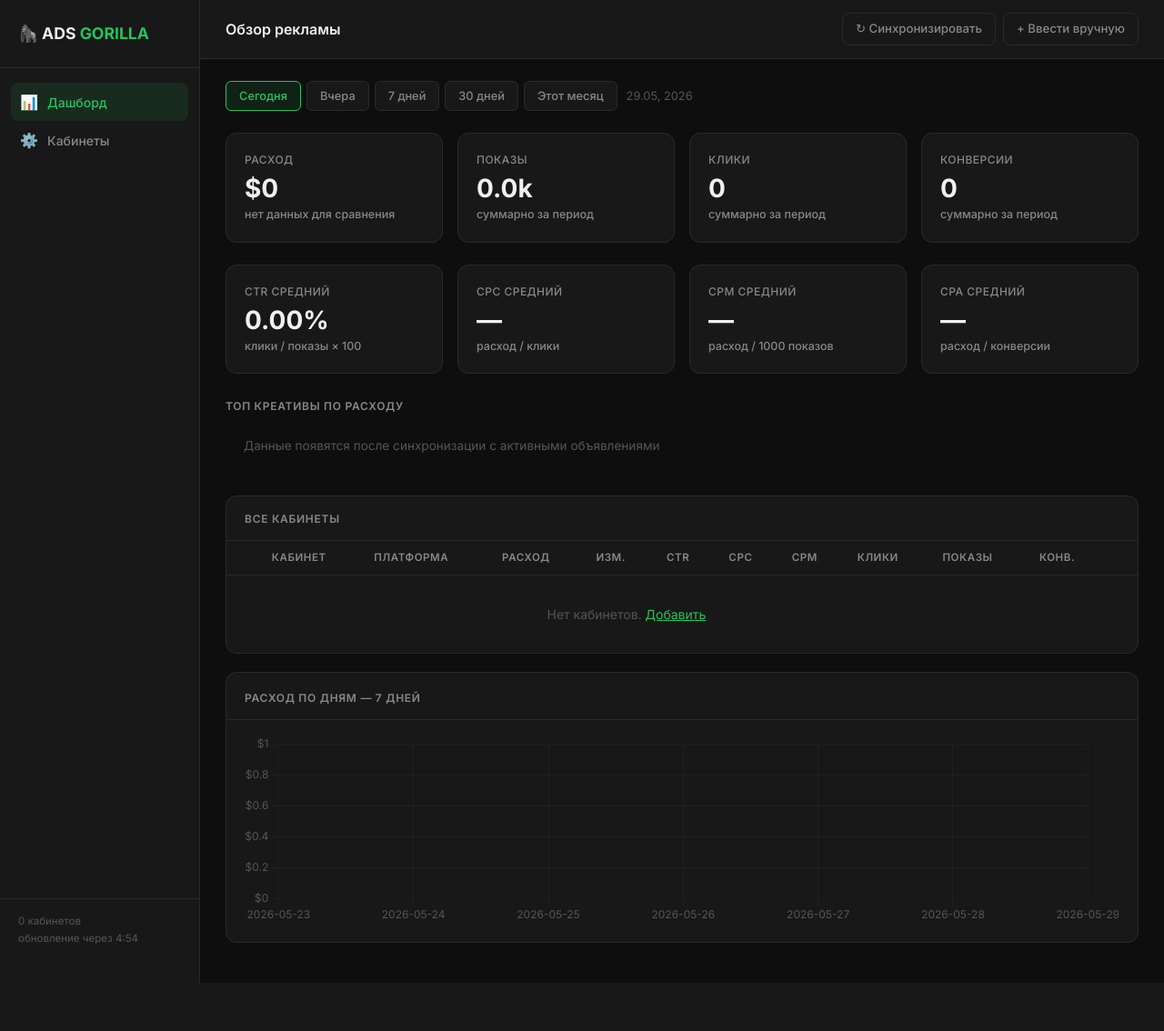
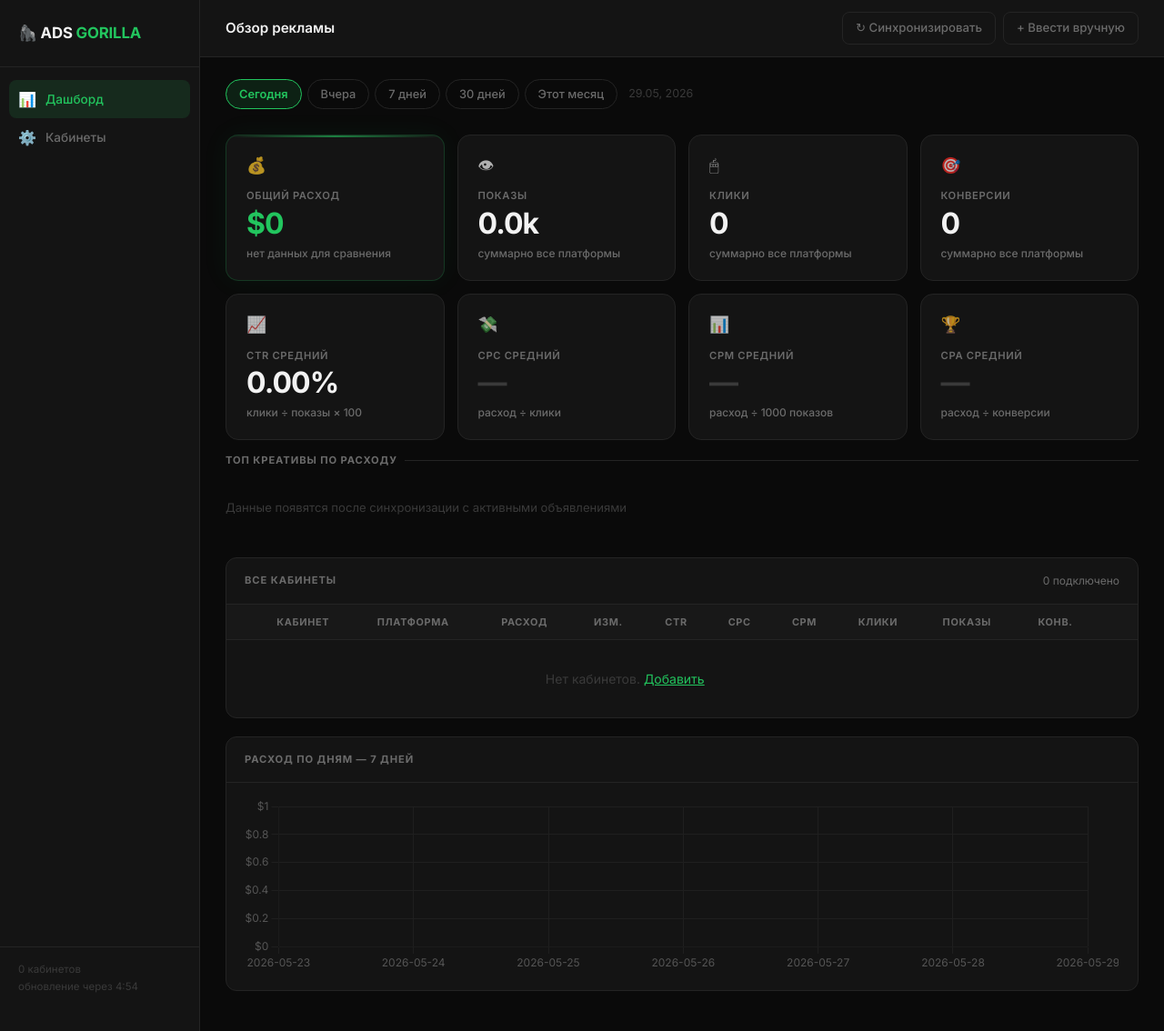
Before and after one commit to kilimanjaro778877-lgtm/CRM-Gorilla, a FastAPI app: page / in a window 1280 px wide. Shown: the whole page at 91% size. Before the commit the page ends 1081 px from the top, so only its background shows below. Run offline with FastAPI, Linux system fonts and the light colour scheme; data that the repository does not hold is empty.

Commit message:
Polish UI: glow cards, highlighted spend, icons, smooth hover effects

```diff
--- a/templates/dashboard.html
+++ b/templates/dashboard.html
@@ -9,22 +9,22 @@
   <script src="https://cdn.jsdelivr.net/npm/chart.js"></script>
   <style>
     :root {
-      --bg:       #0e0e0e;
-      --card:     #181818;
-      --card2:    #1f1f1f;
-      --border:   #2a2a2a;
-      --green:    #22c55e;
-      --green-bg: rgba(34,197,94,.1);
-      --red:      #ef4444;
-      --yellow:   #f59e0b;
-      --blue:     #3b82f6;
-      --text:     #f0f0f0;
-      --sub:      #888;
-      --muted:    #555;
+      --bg:        #0a0a0a;
+      --card:      #141414;
+      --card2:     #1c1c1c;
+      --border:    #242424;
+      --green:     #22c55e;
+      --green-dim: rgba(34,197,94,.12);
+      --green-glow:rgba(34,197,94,.06);
+      --red:       #ef4444;
+      --red-dim:   rgba(239,68,68,.1);
+      --yellow:    #f59e0b;
+      --text:      #f2f2f2;
+      --sub:       #6b6b6b;
+      --muted:     #3a3a3a;
     }
     * { box-sizing: border-box; margin: 0; padding: 0; }
     body { background: var(--bg); color: var(--text); font-family: 'Inter', sans-serif; font-size: 14px; }
-
     .layout { display: flex; min-height: 100vh; }
 
     /* ── Sidebar ── */
@@ -34,90 +34,162 @@
     }
     .sidebar-logo {
       padding: 0 20px 24px; border-bottom: 1px solid var(--border);
-      font-size: 1.1rem; font-weight: 700; color: var(--text);
+      font-size: 1.05rem; font-weight: 700; color: var(--text); letter-spacing: -.01em;
     }
     .sidebar-logo span { color: var(--green); }
-    .sidebar-nav { padding: 16px 12px; flex: 1; }
+    .sidebar-nav { padding: 14px 10px; flex: 1; }
     .nav-item {
-      display: flex; align-items: center; gap: 10px;
-      padding: 9px 10px; border-radius: 8px; color: var(--sub);
-      text-decoration: none; font-size: .875rem; font-weight: 500;
-      transition: all .15s; cursor: pointer; border: none; background: none; width: 100%;
+      display: flex; align-items: center; gap: 10px; padding: 9px 10px;
+      border-radius: 8px; color: var(--sub); text-decoration: none;
+      font-size: .85rem; font-weight: 500; transition: all .15s;
+      cursor: pointer; border: none; background: none; width: 100%;
     }
     .nav-item:hover { background: var(--card2); color: var(--text); }
-    .nav-item.active { background: var(--green-bg); color: var(--green); }
+    .nav-item.active { background: var(--green-dim); color: var(--green); }
     .nav-icon { font-size: 1rem; width: 20px; text-align: center; }
 
     /* ── Main ── */
-    .main { flex: 1; overflow-x: hidden; }
+    .main { flex: 1; overflow-x: hidden; min-width: 0; }
     .topbar {
       background: var(--card); border-bottom: 1px solid var(--border);
-      padding: 14px 28px; display: flex; align-items: center; justify-content: space-between;
+      padding: 13px 28px; display: flex; align-items: center; justify-content: space-between;
+      position: sticky; top: 0; z-index: 10;
     }
-    .topbar-title { font-size: 1rem; font-weight: 600; }
+    .topbar-title { font-size: .95rem; font-weight: 600; }
     .content { padding: 24px 28px; }
 
     /* ── Period selector ── */
-    .period-bar { display: flex; gap: 6px; align-items: center; flex-wrap: wrap; margin-bottom: 24px; }
+    .period-bar { display: flex; gap: 6px; align-items: center; flex-wrap: wrap; margin-bottom: 28px; }
     .period-btn {
-      padding: 6px 14px; border-radius: 6px; border: 1px solid var(--border);
-      background: var(--card); color: var(--sub); font-size: .8rem; font-weight: 500;
-      cursor: pointer; text-decoration: none; transition: all .15s;
+      padding: 6px 14px; border-radius: 20px; border: 1px solid var(--border);
+      background: transparent; color: var(--sub); font-size: .8rem; font-weight: 500;
+      cursor: pointer; text-decoration: none; transition: all .2s;
     }
     .period-btn:hover { border-color: var(--green); color: var(--text); }
-    .period-btn.active { background: var(--green-bg); border-color: var(--green); color: var(--green); }
-    .period-label { color: var(--muted); font-size: .8rem; margin-left: 4px; }
+    .period-btn.active { background: var(--green-dim); border-color: var(--green); color: var(--green); font-weight: 600; }
+    .period-label { color: var(--muted); font-size: .78rem; margin-left: 6px; }
 
     /* ── KPI cards ── */
-    .kpi-grid { display: grid; grid-template-columns: repeat(4, 1fr); gap: 16px; margin-bottom: 24px; }
-    @media (max-width: 1100px) { .kpi-grid { grid-template-columns: repeat(2, 1fr); } }
+    .kpi-grid { display: grid; grid-template-columns: repeat(4,1fr); gap: 14px; margin-bottom: 14px; }
+    @media (max-width:1100px) { .kpi-grid { grid-template-columns: repeat(2,1fr); } }
+
     .kpi-card {
-      background: var(--card); border: 1px solid var(--border);
-      border-radius: 12px; padding: 20px;
+      background: var(--card); border: 1px solid var(--border); border-radius: 14px;
+      padding: 20px 22px; position: relative; overflow: hidden;
+      transition: border-color .2s, box-shadow .2s;
     }
-    .kpi-label { font-size: .75rem; color: var(--sub); font-weight: 500; text-transform: uppercase; letter-spacing: .04em; margin-bottom: 8px; }
-    .kpi-val { font-size: 1.75rem; font-weight: 700; line-height: 1; margin-bottom: 6px; }
-    .kpi-chg { font-size: .78rem; font-weight: 500; }
-    .up   { color: var(--green); }
-    .down { color: var(--red); }
-    .neutral { color: var(--sub); }
+    .kpi-card:hover {
+      border-color: rgba(34,197,94,.25);
+      box-shadow: 0 0 24px var(--green-glow);
+    }
+    .kpi-card::before {
+      content: ''; position: absolute; top: 0; left: 0; right: 0; height: 2px;
+      background: linear-gradient(90deg, transparent, rgba(34,197,94,.4), transparent);
+      opacity: 0; transition: opacity .2s;
+    }
+    .kpi-card:hover::before { opacity: 1; }
 
-    /* ── Creatives strip ── */
-    .section-title { font-size: .75rem; font-weight: 600; text-transform: uppercase; letter-spacing: .06em; color: var(--sub); margin-bottom: 12px; }
-    .creatives-scroll { display: flex; gap: 12px; overflow-x: auto; padding-bottom: 4px; scrollbar-width: thin; scrollbar-color: var(--border) transparent; }
-    .creatives-scroll::-webkit-scrollbar { height: 4px; }
-    .creatives-scroll::-webkit-scrollbar-thumb { background: var(--border); border-radius: 4px; }
+    .kpi-card-main { border-color: rgba(34,197,94,.2); box-shadow: 0 0 30px var(--green-glow); }
+    .kpi-card-main::before { opacity: 1; background: linear-gradient(90deg, transparent, rgba(34,197,94,.6), transparent); }
+
+    .kpi-icon { font-size: 1.1rem; margin-bottom: 12px; opacity: .7; }
+    .kpi-label { font-size: .7rem; color: var(--sub); font-weight: 600; text-transform: uppercase; letter-spacing: .06em; margin-bottom: 6px; }
+    .kpi-val { font-size: 2rem; font-weight: 700; line-height: 1; letter-spacing: -.03em; margin-bottom: 8px; }
+    .kpi-card-main .kpi-val { color: var(--green); }
+    .kpi-chg { font-size: .75rem; font-weight: 500; display: flex; align-items: center; gap: 4px; }
+    .up     { color: var(--green); }
+    .down   { color: var(--red); }
+    .neutral{ color: var(--sub); }
+
+    /* ── Section title ── */
+    .section-title {
+      font-size: .7rem; font-weight: 700; text-transform: uppercase;
+      letter-spacing: .08em; color: var(--sub); margin-bottom: 14px;
+      display: flex; align-items: center; gap: 8px;
+    }
+    .section-title::after { content:''; flex:1; height:1px; background:var(--border); }
+
+    /* ── Creatives ── */
+    .creatives-scroll { display:flex; gap:12px; overflow-x:auto; padding-bottom:6px; scrollbar-width:thin; scrollbar-color:var(--border) transparent; }
+    .creatives-scroll::-webkit-scrollbar { height:3px; }
+    .creatives-scroll::-webkit-scrollbar-thumb { background:var(--border); border-radius:2px; }
 
     .cr-card {
-      flex: 0 0 160px; background: var(--card); border: 1px solid var(--border);
-      border-radius: 10px; overflow: hidden; transition: border-color .15s;
+      flex:0 0 155px; background:var(--card); border:1px solid var(--border);
+      border-radius:12px; overflow:hidden; transition:all .2s; cursor:pointer;
     }
-    .cr-card:hover { border-color: var(--green); }
-    .cr-img { width: 100%; height: 100px; object-fit: cover; background: var(--card2); }
-    .cr-placeholder { width: 100%; height: 100px; display: flex; align-items: center; justify-content: center; background: var(--card2); font-size: 2rem; color: var(--muted); }
-    .cr-info { padding: 10px; }
-    .cr-name { font-size: .75rem; font-weight: 600; white-space: nowrap; overflow: hidden; text-overflow: ellipsis; margin-bottom: 2px; }
-    .cr-acc  { font-size: .68rem; color: var(--sub); margin-bottom: 6px; }
-    .cr-nums { font-size: .75rem; color: var(--green); font-weight: 600; }
-    .cr-nums span { color: var(--sub); font-weight: 400; margin: 0 3px; }
-    .cr-empty { padding: 20px; color: var(--muted); font-size: .85rem; }
+    .cr-card:hover { border-color:rgba(34,197,94,.3); box-shadow:0 4px 20px rgba(0,0,0,.4); transform:translateY(-2px); }
+    .cr-img { width:100%; height:95px; object-fit:cover; }
+    .cr-placeholder { width:100%; height:95px; display:flex; align-items:center; justify-content:center; background:var(--card2); font-size:2rem; color:var(--muted); }
+    .cr-info { padding:10px 11px 12px; }
+    .cr-name { font-size:.73rem; font-weight:600; white-space:nowrap; overflow:hidden; text-overflow:ellipsis; margin-bottom:2px; }
+    .cr-acc  { font-size:.65rem; color:var(--sub); margin-bottom:7px; }
+    .cr-spend{ font-size:.85rem; font-weight:700; color:var(--green); }
+    .cr-ctr  { font-size:.72rem; color:var(--sub); margin-top:1px; }
+    .cr-empty{ padding:20px 0; color:var(--muted); font-size:.82rem; }
 
-    /* ── Table ── */
-    .g-table { width: 100%; border-collapse: collapse; }
+    /* ── Table card ── */
+    .g-card { background:var(--card); border:1px solid var(--border); border-radius:14px; margin-bottom:20px; overflow:hidden; }
+    .g-card-head { padding:16px 20px; border-bottom:1px solid var(--border); display:flex; align-items:center; justify-content:space-between; }
+
+    .g-table { width:100%; border-collapse:collapse; }
     .g-table th {
-      font-size: .72rem; font-weight: 600; text-transform: uppercase;
-      letter-spacing: .05em; color: var(--sub); padding: 10px 14px;
-      border-bottom: 1px solid var(--border); text-align: left; white-space: nowrap;
+      font-size:.68rem; font-weight:700; text-transform:uppercase; letter-spacing:.06em;
+      color:var(--sub); padding:11px 16px; border-bottom:1px solid var(--border);
+      text-align:left; white-space:nowrap; background:rgba(255,255,255,.015);
     }
-    .g-table td { padding: 13px 14px; border-bottom: 1px solid var(--border); vertical-align: middle; }
-    .g-table tr:last-child td { border-bottom: none; }
-    .g-table tr:hover td { background: var(--card2); }
+    .g-table td { padding:14px 16px; border-bottom:1px solid rgba(255,255,255,.04); vertical-align:middle; }
+    .g-table tr:last-child td { border-bottom:none; }
+    .g-table tbody tr:hover td { background:rgba(255,255,255,.025); }
 
-    .status-dot { width: 8px; height: 8px; border-radius: 50%; display: inline-block; }
-    .dot-green  { background: var(--green); box-shadow: 0 0 6px var(--green); }
-    .dot-yellow { background: var(--yellow); box-shadow: 0 0 6px var(--yellow); }
-    .dot-red    { background: var(--red); box-shadow: 0 0 6px var(--red); animation: blink 1s infinite; }
-    .dot-gray   { background: var(--muted); }
+    /* status dot */
+    .status-dot { width:8px; height:8px; border-radius:50%; display:inline-block; flex-shrink:0; }
+    .dot-green  { background:var(--green); box-shadow:0 0 8px rgba(34,197,94,.8); }
+    .dot-yellow { background:var(--yellow); box-shadow:0 0 8px rgba(245,158,11,.8); }
+    .dot-red    { background:var(--red); box-shadow:0 0 8px rgba(239,68,68,.8); animation:blink 1.2s infinite; }
+    .dot-gray   { background:var(--muted); }
+    @keyframes blink { 0%,100%{opacity:1} 50%{opacity:.25} }
+
+    /* platform tag */
+    .plat-tag {
+      font-size:.65rem; font-weight:700; padding:3px 8px; border-radius:5px;
+      background:var(--card2); color:var(--sub); border:1px solid var(--border);
+      letter-spacing:.03em; text-transform:uppercase;
+    }
+
+    /* values */
+    .val-spend { font-size:.95rem; font-weight:700; color:var(--text); }
+    .val-sub   { font-size:.82rem; color:var(--sub); }
+    .chg-up    { font-size:.75rem; color:var(--green); font-weight:600; }
+    .chg-down  { font-size:.75rem; color:var(--red); font-weight:600; }
+
+    /* ── Buttons ── */
+    .btn-primary-g {
+      background:var(--green); color:#000; border:none; border-radius:8px;
+      padding:8px 18px; font-size:.825rem; font-weight:700; cursor:pointer;
+      transition:opacity .15s; text-decoration:none; display:inline-block; letter-spacing:-.01em;
+    }
+    .btn-primary-g:hover { opacity:.85; color:#000; }
+    .btn-outline-g {
+      background:transparent; color:var(--sub); border:1px solid var(--border); border-radius:8px;
+      padding:7px 14px; font-size:.825rem; font-weight:500; cursor:pointer;
+      transition:all .15s; text-decoration:none; display:inline-block;
+    }
+    .btn-outline-g:hover { border-color:rgba(255,255,255,.2); color:var(--text); }
+
+    /* ── Modal ── */
+    .modal-content { background:var(--card); color:var(--text); border:1px solid var(--border); border-radius:16px; }
+    .modal-header { border-bottom:1px solid var(--border); padding:18px 22px; }
+    .modal-footer { border-top:1px solid var(--border); padding:14px 22px; }
+    .form-control,.form-select {
+      background:var(--card2)!important; color:var(--text)!important;
+      border:1px solid var(--border)!important; border-radius:9px!important; font-size:.875rem;
+    }
+    .form-control:focus,.form-select:focus {
+      border-color:var(--green)!important; box-shadow:0 0 0 3px rgba(34,197,94,.12)!important;
+    }
+    .form-label { font-size:.7rem; font-weight:700; color:var(--sub); text-transform:uppercase; letter-spacing:.05em; margin-bottom:5px; }
+    .form-select option { background:var(--card2); }
     @keyframes blink { 0%,100%{opacity:1} 50%{opacity:.3} }
 
     .plat-tag {
@@ -206,61 +278,69 @@
       </div>
 
       <!-- KPI row 1 -->
-      <div class="kpi-grid">
-        <div class="kpi-card">
-          <div class="kpi-label">Расход</div>
+      <div class="kpi-grid" style="margin-bottom:14px">
+        <div class="kpi-card kpi-card-main">
+          <div class="kpi-icon">💰</div>
+          <div class="kpi-label">Общий расход</div>
           <div class="kpi-val">${{ "%.0f"|format(totals.spend) }}</div>
           {% if total_pct is not none %}
           <div class="kpi-chg {{ 'up' if total_pct >= 0 else 'down' }}">
-            {{ "▲" if total_pct >= 0 else "▼" }} {{ "%.1f"|format(total_pct|abs) }}% vs пред. период
+            {{ "▲" if total_pct >= 0 else "▼" }} {{ "%.1f"|format(total_pct|abs) }}% vs прошлый период
           </div>
           {% else %}
           <div class="kpi-chg neutral">нет данных для сравнения</div>
           {% endif %}
         </div>
         <div class="kpi-card">
+          <div class="kpi-icon">👁</div>
           <div class="kpi-label">Показы</div>
           <div class="kpi-val">{{ "%.1f"|format(totals.impressions / 1000) }}k</div>
-          <div class="kpi-chg neutral">суммарно за период</div>
+          <div class="kpi-chg neutral">суммарно все платформы</div>
         </div>
         <div class="kpi-card">
+          <div class="kpi-icon">🖱</div>
           <div class="kpi-label">Клики</div>
           <div class="kpi-val">{{ "{:,}".format(totals.clicks) }}</div>
-          <div class="kpi-chg neutral">суммарно за период</div>
+          <div class="kpi-chg neutral">суммарно все платформы</div>
         </div>
         <div class="kpi-card">
+          <div class="kpi-icon">🎯</div>
           <div class="kpi-label">Конверсии</div>
           <div class="kpi-val">{{ "{:,}".format(totals.conversions) }}</div>
-          <div class="kpi-chg neutral">суммарно за период</div>
+          <div class="kpi-chg neutral">суммарно все платформы</div>
         </div>
       </div>
 
       <!-- KPI row 2 -->
       <div class="kpi-grid">
         <div class="kpi-card">
+          <div class="kpi-icon">📈</div>
           <div class="kpi-label">CTR средний</div>
           <div class="kpi-val">{{ "%.2f"|format(total_ctr) }}%</div>
-          <div class="kpi-chg neutral">клики / показы × 100</div>
+          <div class="kpi-chg neutral">клики ÷ показы × 100</div>
         </div>
         <div class="kpi-card">
+          <div class="kpi-icon">💸</div>
           <div class="kpi-label">CPC средний</div>
-          <div class="kpi-val">{% if total_cpc > 0 %}${{ "%.2f"|format(total_cpc) }}{% else %}—{% endif %}</div>
-          <div class="kpi-chg neutral">расход / клики</div>
+          <div class="kpi-val">{% if total_cpc > 0 %}${{ "%.2f"|format(total_cpc) }}{% else %}<span style="color:var(--muted)">—</span>{% endif %}</div>
+          <div class="kpi-chg neutral">расход ÷ клики</div>
         </div>
         <div class="kpi-card">
+          <div class="kpi-icon">📊</div>
           <div class="kpi-label">CPM средний</div>
-          <div class="kpi-val">{% if total_cpm > 0 %}${{ "%.2f"|format(total_cpm) }}{% else %}—{% endif %}</div>
-          <div class="kpi-chg neutral">расход / 1000 показов</div>
+          <div class="kpi-val">{% if total_cpm > 0 %}${{ "%.2f"|format(total_cpm) }}{% else %}<span style="color:var(--muted)">—</span>{% endif %}</div>
+          <div class="kpi-chg neutral">расход ÷ 1000 показов</div>
         </div>
         <div class="kpi-card">
+          <div class="kpi-icon">🏆</div>
           <div class="kpi-label">CPA средний</div>
-          <div class="kpi-val">{% if total_cpa > 0 %}${{ "%.2f"|format(total_cpa) }}{% else %}—{% endif %}</div>
-          <div class="kpi-chg neutral">расход / конверсии</div>
+          <div class="kpi-val">{% if total_cpa > 0 %}${{ "%.2f"|format(total_cpa) }}{% else %}<span style="color:var(--muted)">—</span>{% endif %}</div>
+          <div class="kpi-chg neutral">расход ÷ конверсии</div>
         </div>
       </div>
 
       <!-- Creatives -->
-      <div class="mb-1"><span class="section-title">Топ креативы по расходу</span></div>
+      <div class="section-title" style="margin-bottom:14px">Топ креативы по расходу</div>
       {% if top_creatives %}
       <div class="creatives-scroll mb-4">
         {% for cr, acc in top_creatives %}
@@ -284,8 +364,9 @@
 
       <!-- Accounts table -->
       <div class="g-card">
-        <div class="g-card-header" style="display:flex;align-items:center;justify-content:space-between;padding-bottom:14px;border-bottom:1px solid var(--border)">
+        <div class="g-card-head">
           <span class="section-title" style="margin:0">Все кабинеты</span>
+          <span style="font-size:.75rem;color:var(--sub)">{{ rows|length }} подключено</span>
         </div>
         <div style="overflow-x:auto">
           <table class="g-table">
@@ -311,7 +392,7 @@
                 <td><span class="status-dot dot-{{ r.status }}"></span></td>
                 <td class="val-main">{{ r.account.name }}</td>
                 <td><span class="plat-tag">{{ r.icon }} {{ r.account.platform }}</span></td>
-                <td class="val-main">${{ "%.2f"|format(r.spend) }}</td>
+                <td><span class="val-spend">${{ "%.2f"|format(r.spend) }}</span></td>
                 <td>
                   {% if r.pct_chg is not none %}
                   <span class="{{ 'chg-up' if r.pct_chg >= 0 else 'chg-down' }}">
@@ -347,11 +428,11 @@
 
       <!-- Chart -->
       <div class="g-card">
-        <div class="g-card-header" style="padding-bottom:14px;border-bottom:1px solid var(--border)">
+        <div class="g-card-head">
           <span class="section-title" style="margin:0">Расход по дням — 7 дней</span>
         </div>
-        <div class="g-card-body">
-          <canvas id="chart" height="65"></canvas>
+        <div style="padding:16px 20px 20px">
+          <canvas id="chart" height="60"></canvas>
         </div>
       </div>
 
```
